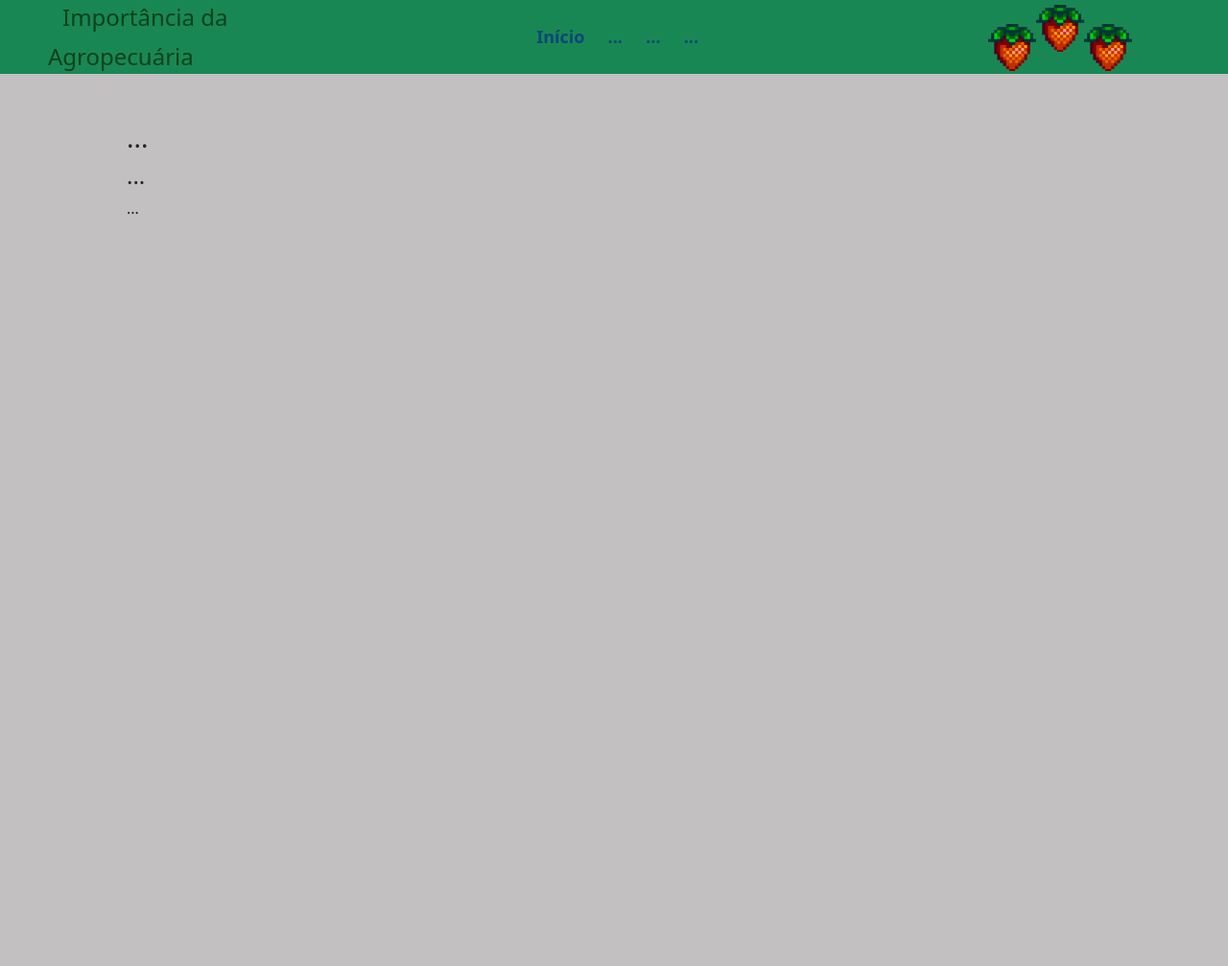
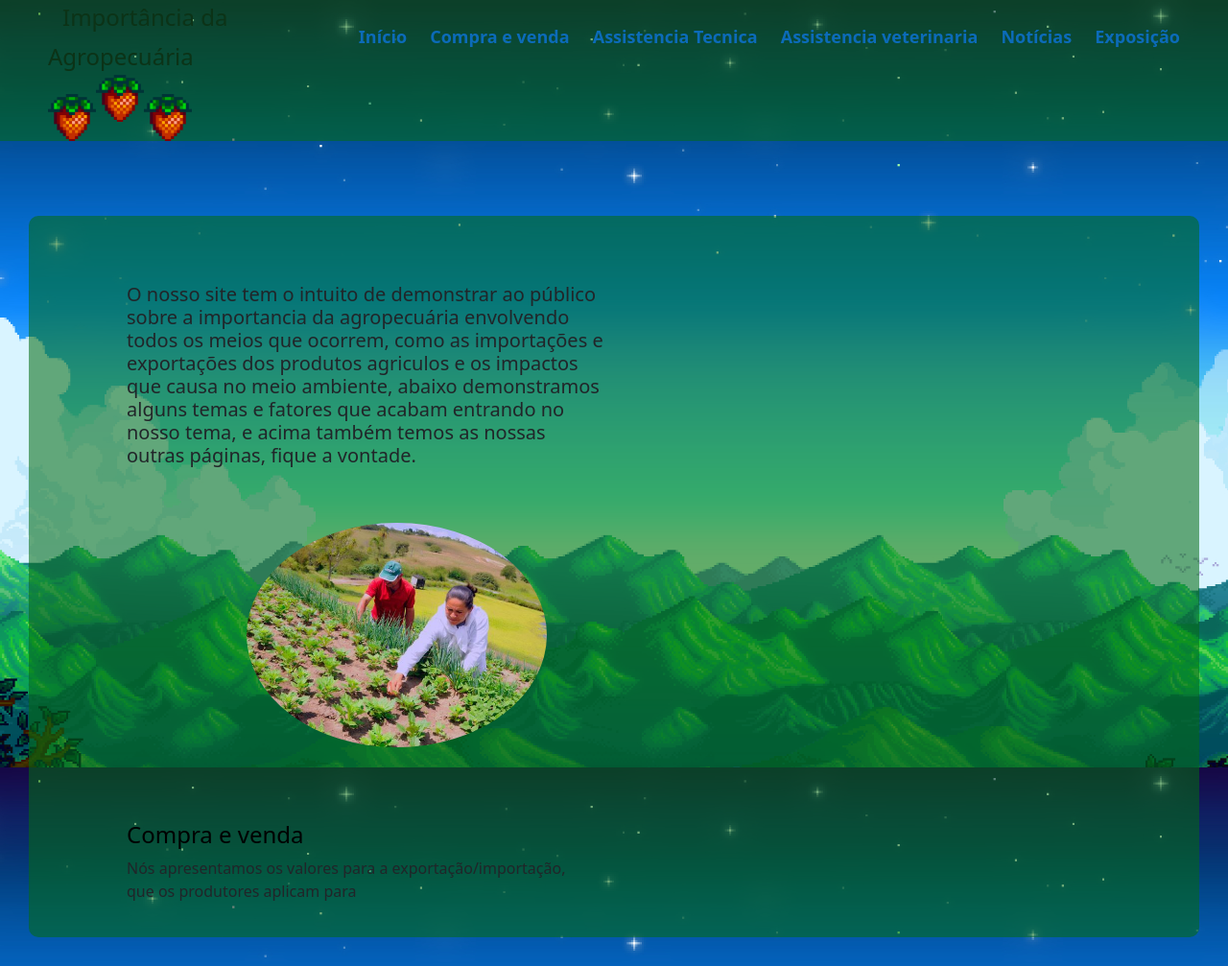
Before and after one commit to siilvadudu07/Projeto-3, a plain HTML site: page Pagina principal/Pagina_principal.html in a window 1280 px wide. Shown: the whole page at 96% size. Before the commit the page ends 800 px from the top, so only its background shows below. Drawn offline with nearby package versions, Linux system fonts and the light colour scheme.

Commit message:
é o fim?

```diff
--- a/Pagina principal/Pagina_principal.html
+++ b/Pagina principal/Pagina_principal.html
@@ -14,7 +14,7 @@
 </head>
 
 <body>
-  <header class="bg-success header">
+  <header class="header_cab">
     <div class="header-container">
       <div class="titulo">
         <span class="span-1">Importância da</span>
@@ -22,9 +22,11 @@
       </div>
       <nav class="paginas">
         <a href="Pagina_principal.html">Início</a>
-        <a href="...">...</a>
-        <a href="...">...</a>
-        <a href="...">...</a>
+        <a href="...">Compra e venda</a>
+        <a href="...">Assistencia Tecnica</a>
+        <a href="...">Assistencia veterinaria</a>
+        <a href="...">Notícias</a>
+        <a href="...">Exposição</a>
       </nav>
       <div class="morango-container">
         <img src="img/Strawberry.png" class="morango-img" alt="Morango esquerdo">
@@ -33,24 +35,37 @@
       </div>
     </div>
   </header>
+  <br>
+  <br>
 
-  <main>
+  <main class="fundo_escrito">
     <div class="container text">
       <div class="row">
         <div class="col">
-          <section class="secao-1">
-            <h3>...</h3>
-            <h4>...</h4>
-            <p>...</p>
+          <section class="secao-a1">
+            <h5>O nosso site tem o intuito de demonstrar ao público sobre a importancia da agropecuária envolvendo todos
+              os meios que ocorrem, como as importações e exportações dos produtos agriculos e os impactos que causa no
+              meio ambiente, abaixo demonstramos alguns temas e fatores que
+              acabam entrando no nosso tema, e
+              acima também temos as nossas outras páginas, fique a vontade.</h5>
           </section>
         </div>
         <div class="col">
-          <section class="secao-2">
+          <section class="secao-a2">
             <div class="img">
-              <img src="img/" alt="">
+              <img src="img/pequeno-produtor.jpg" alt="">
             </div>
           </section>
         </div>
+        <br>
+        <br>
+        <section class="secao-a1">
+            <nav class="paginas2">
+              <a href="Pagina_principal.html"><h4>Compra e venda</h4></a>
+            </nav>
+            <p>Nós apresentamos os valores para a exportação/importação, que os produtores aplicam para </p>
+
+          </section>
       </div>
     </div>
   </main>
--- a/Pagina principal/styles.css
+++ b/Pagina principal/styles.css
@@ -1,5 +1,13 @@
 body {
-    background-color: rgb(194, 192, 192);
+    background-image: url("img/star.jpg");
+    background-size: cover;
+    background-repeat: no-repeat;
+    background-attachment: fixed;
+    background-position: center;
+}
+
+.header_cab {
+    background-color: rgba(5, 107, 19, 0.562);
 }
 
 .header-container {
@@ -17,13 +25,13 @@ body {
 }
 
 .span-1 {
-    color: rgb(12, 66, 26);
+    color: rgb(12, 51, 23);
     font-size: 1.5rem;
     margin-left: 15px;
 }
 
 .span-2 {
-    color: rgb(12, 66, 26);
+    color: rgb(12, 51, 23);
     font-size: 1.5rem;
 }
 
@@ -32,13 +40,25 @@ body {
     text-decoration: none;
     font-weight: bold;
     font-size: large;
-    color: rgb(10, 71, 121);
+    color: rgb(12, 107, 185);
 }
 
 .paginas a:hover {
     color: rgb(0, 132, 255);
     border-top: 2px solid rgb(0, 132, 255);
     border-bottom: 2px solid rgb(0, 132, 255);
+}
+
+.paginas2 a{
+    margin-left: 20px;
+    text-decoration: none;
+    font-weight: bold;
+    font-size: large;
+    color: rgb(0, 0, 0);
+}
+
+.paginas2 a:hover{
+    color: rgb(68, 70, 73);
 }
 
 .morango-container {
@@ -56,14 +76,21 @@ body {
     margin-bottom: 20px;
 }
 
-.secao-1 {
+.fundo_escrito{
+    padding: 20px;
+    margin: 30px;
+    border-radius: 10px;
+    background-color: rgba(5, 107, 19, 0.562)
+}
+
+.secao-a1 {
     width: 500px;
     margin-left: 50px;
     margin-right: 50px;
     margin-top: 50px;
 }
 
-.secao-2 {
+.secao-a2 {
     width: 500px;
     margin-left: 50px;
     margin-right: 50px;
@@ -76,10 +103,6 @@ body {
 }
 
 .img img {
-    width: 100%;
+    width: 125%;
     border-radius: 100%;
 }
-
-.img2 img {
-    width: 50%;
-}
```
Also changed, not shown: Pagina principal/img/pequeno-produtor.jpg (added), Pagina principal/img/star.jpg (added).
